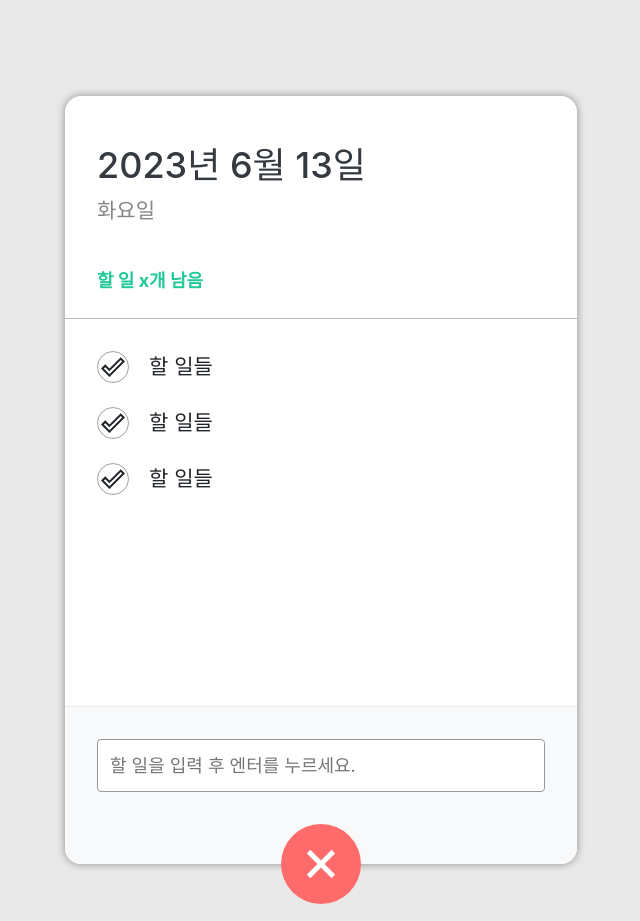
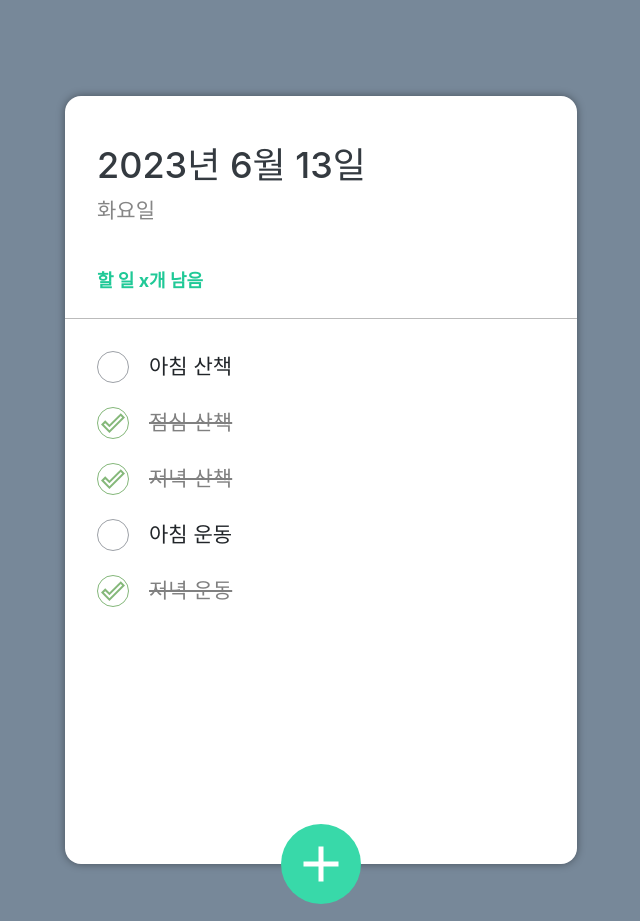
Before and after one commit to OysterOh/react-todo-app, a React (Create React App) app: page / in a window 1280 px wide. Shown: the whole page, without its empty margins (319-959 px from the left). Built offline with nearby package versions, Linux system fonts and the light colour scheme; the HTML template or start-up script is replaced by a standard one.

Commit message:
#5 추가버튼 및 할 일 목록 렌더링

```diff
--- a/src/App.css
+++ b/src/App.css
@@ -4,5 +4,5 @@
 }
 
 body {
-  background: #e9e9e9;
+  background: lightslategray;
 }
--- a/src/component/TodoInput.js
+++ b/src/component/TodoInput.js
@@ -1,21 +1,44 @@
-import React from 'react'
+import React, { useState } from 'react'
+import { MdAdd } from "react-icons/md";
+import cn from 'classnames';
+
 import './scss/TodoInput.scss'
-import { MdAdd } from "react-icons/md";
 const TodoInput = () => {
-  return (
+
+    //입력창이 열리는 여부를 표현하는 상태값
+    const [open, setOpen] = useState(false)
+
+    // + 버튼 클릭 시 이벤트 처리
+    const onToggle = () => {
+        setOpen(!open);
+        console.log('open: ', open);
+
+    }
+
+    return (
     <>
-        <div className='form-wrapper'>
-            <form className='insert-form'>
+        {
+            open && (
+                <div className='form-wrapper'>
+                <form className='insert-form'>
                 <input type='text'
                 placeholder='할 일을 입력 후 엔터를 누르세요.'/>
-            </form>
-        </div>
+                </form>
+                </div>)
+        }
 
-        <button className='insert-btn open'>
+        {/*
+            cn() :
+                첫 번째 파라미터는 항상 유지할 default 클래스
+                두 번째 파라미터는 논리 상태값
+                => 논리 상태값이 true일 경우 해당 클래스 추가 / false일 경우 제거.
+                {클래스이름: 논리값}, 클래스 이름 지정 안할 시 변수명이 클래스 이름으로 사용됨
+        */}
+        <button className={cn('insert-btn', {open})} onClick={onToggle}>
             <MdAdd />
         </button>
     </>
-  )
+    )
 }
 
 export default TodoInput
--- a/src/component/TodoItem.js
+++ b/src/component/TodoItem.js
@@ -2,14 +2,19 @@
 import { MdDoneOutline } from "react-icons/md";
 import { MdDeleteSweep } from "react-icons/md";
 import './scss/TodoItem.scss'
-const TodoItem = () => {
+import cn from 'classnames';
+
+const TodoItem = ({ item }) => {
+
+  const {id, title, done} = item;
+
   return (
     <li className='todo-list-item'>
-        <div className='check-circle'>
-        <MdDoneOutline/>
-        </div>
-        <span className='text'>할 일들</span>
-        <div className='remove'><MdDeleteSweep/></div>
+      <div className={cn('check-circle', {active: done})}>
+        {done && <MdDoneOutline/>}
+      </div>
+      <span className={cn('text', {finish: done})}>{title}</span>
+      <div className='remove'><MdDeleteSweep/></div>
     </li>
   )
 }
--- a/src/component/TodoMain.js
+++ b/src/component/TodoMain.js
@@ -1,12 +1,14 @@
 import React from 'react'
 import TodoItem from './TodoItem'
 import './scss/TodoMain.scss'
-const TodoMain = () => {
+
+const TodoMain = ({todoList}) => {
+  //console.log(props.todoList, '@@@@@');
   return (
     <ul className='todo-list'>
-        <TodoItem />
-        <TodoItem />
-        <TodoItem />
+      {
+        todoList.map(todo => <TodoItem item={todo}/>)
+      }
     </ul>
   )
 }
--- a/src/component/TodoTemplate.js
+++ b/src/component/TodoTemplate.js
@@ -5,10 +5,40 @@
 import './scss/TodoTemplate.scss'
 
 const TodoTemplate = () => {
+
+  //서버에 할 일 목록(json)을 요청(fetch)해서 받아와야 한다.
+  const todos = [
+    {
+      id: 1,
+      title: '아침 산책',
+      done: false
+    },
+    {
+      id: 2,
+      title: '점심 산책',
+      done: true
+    },
+    {
+      id: 3,
+      title: '저녁 산책',
+      done: true
+    },
+    {
+      id: 4,
+      title: '아침 운동',
+      done: false
+    },
+    {
+      id: 5,
+      title: '저녁 운동',
+      done: true
+    }
+  ];
+
   return (
     <div className='TodoTemplate'>
         <TodoHeader />
-        <TodoMain />
+        <TodoMain todoList={todos}/>
         <TodoInput />
     </div>
   );
```
Also changed, not shown: src/component/scss/TodoInput.scss (line endings or trailing spaces).
